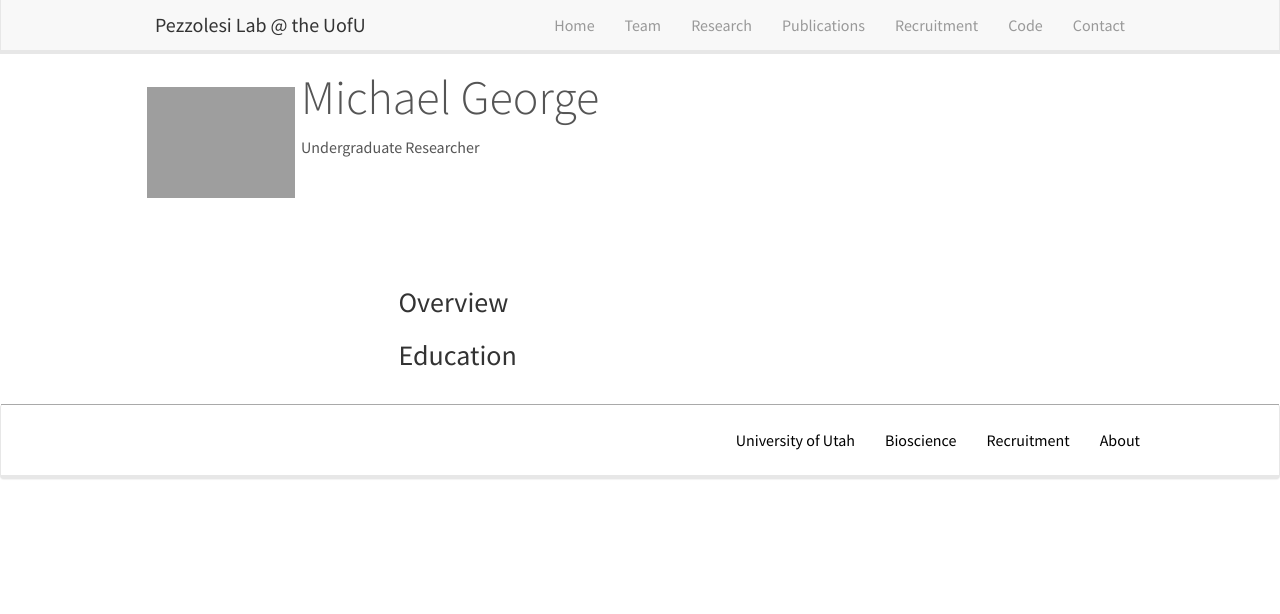
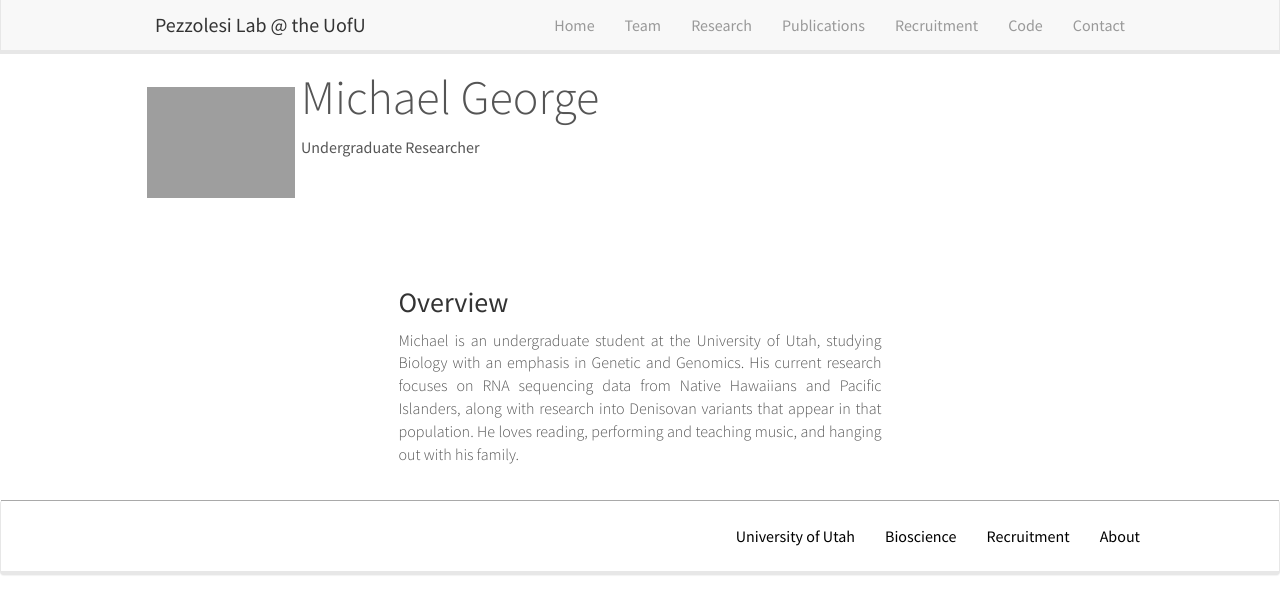
Before and after one commit to PezzolesiLab/pezzolesilab, a Jekyll site: the page built from team/michaelgeorge.md, in a window 1280 px wide. Shown: the top 614 px of the page. Built offline with Jekyll 4.4.1, drawn with Linux system fonts in a browser that asks for light colours; nearby versions of some CDN libraries.

Commit message:
Update michaelgeorge.md

```diff
--- a/team/michaelgeorge.md
+++ b/team/michaelgeorge.md
@@ -7,10 +7,9 @@ email:
 twitter:
 github:
 scholar:
-photo:
+photo: MichaelG.jpg
 ucsf:
 ---
 
 ### Overview
-
-### Education
+Michael is an undergraduate student at the University of Utah, studying Biology with an emphasis in Genetic and Genomics. His current research focuses on RNA sequencing data from Native Hawaiians and Pacific Islanders, along with research into Denisovan variants that appear in that population. He loves reading, performing and teaching music, and hanging out with his family.
```
